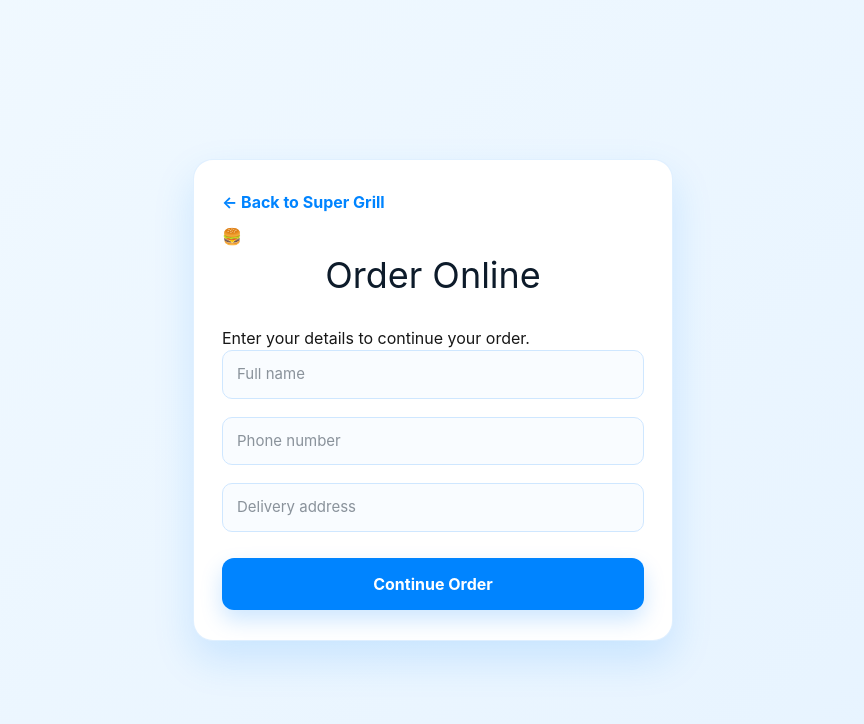
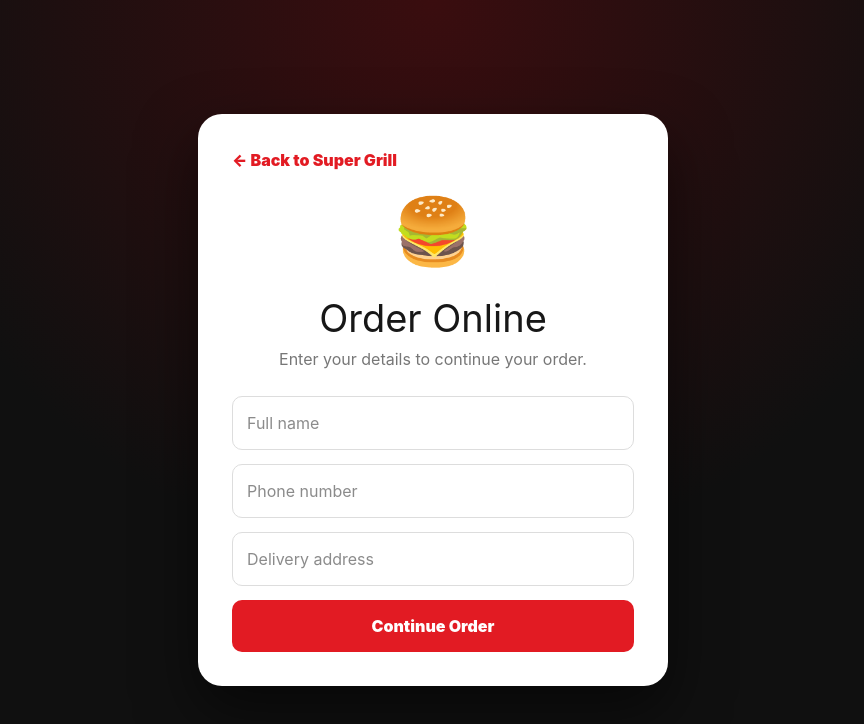
Before and after one commit to ahmedch143-rgb/vite-project, a React (Vite) app: page / in a window 1280 px wide. Both pictures are taken after a click on the button "Order Now". Shown: the top 724 px of the page, without its empty margins (207-1071 px from the left). Built offline with nearby package versions, Linux system fonts and the light colour scheme.

Commit message:
Finish Super Grill Burger src/signin/signin.css

```diff
--- a/src/signin/signin.css
+++ b/src/signin/signin.css
@@ -1,78 +1 @@
-.signin-page {
-  min-height: 100vh;
-  display: flex;
-  align-items: center;
-  justify-content: center;
-  background: linear-gradient(135deg, #f1f9ff 0%, #e6f3ff 100%);
-  padding: 40px 20px;
-}
-
-.signin-card {
-  width: 100%;
-  max-width: 480px;
-  background: #ffffff;
-  border-radius: 20px;
-  padding: 30px 28px;
-  box-shadow: 0 18px 40px rgba(0, 132, 255, 0.15);
-  border: 1px solid rgba(0, 132, 255, 0.12);
-}
-
-.back-btn {
-  background: transparent;
-  border: none;
-  color: rgb(0, 132, 255);
-  font-weight: 700;
-  cursor: pointer;
-  margin-bottom: 10px;
-  padding: 0;
-}
-
-.signin-card h2 {
-  text-align: center;
-  margin: 0 0 24px;
-  color: #0d1b2a;
-  font-size: 36px;
-}
-
-.signin-form {
-  display: flex;
-  flex-direction: column;
-  gap: 18px;
-}
-
-.signin-form label {
-  display: flex;
-  flex-direction: column;
-  gap: 8px;
-  color: #0d1b2a;
-  font-weight: 600;
-}
-
-.signin-form input,
-.signin-form select {
-  width: 100%;
-  padding: 12px 14px;
-  border-radius: 10px;
-  border: 1px solid #cfe7ff;
-  background: #f9fcff;
-  font-size: 15px;
-  color: #1b2a38;
-}
-
-.signin-form input:focus,
-.signin-form select:focus {
-  outline: 2px solid rgba(0, 132, 255, 0.2);
-  border-color: rgb(0, 132, 255);
-}
-
-.signin-submit {
-  margin-top: 8px;
-  border: none;
-  border-radius: 12px;
-  background: rgb(0, 132, 255);
-  color: #ffffff;
-  font-weight: 700;
-  padding: 14px 18px;
-  cursor: pointer;
-  box-shadow: 0 10px 22px rgba(0, 132, 255, 0.2);
-}
+.signin-page{min-height:100vh;display:flex;align-items:center;justify-content:center;background:radial-gradient(circle at top,#3a0d0f,#101010 55%);padding:25px}.signin-card{width:100%;max-width:470px;background:#fff;border-radius:24px;padding:34px;box-shadow:0 25px 60px #0008}.back-btn{border:0;background:none;color:#e21b23;font-weight:900;cursor:pointer}.signin-icon{text-align:center;font-size:65px;margin:10px}.signin-card h2{text-align:center;font-size:38px;margin:0}.signin-card>p{text-align:center;color:#777;margin-bottom:25px}.signin-form{display:flex;flex-direction:column;gap:14px}.signin-form input{padding:14px;border:1px solid #ddd;border-radius:10px;font:inherit}.signin-submit{border:0;background:#e21b23;color:#fff;padding:14px;border-radius:10px;font-weight:900;cursor:pointer}.signin-submit:hover{background:#b9141a}
```
